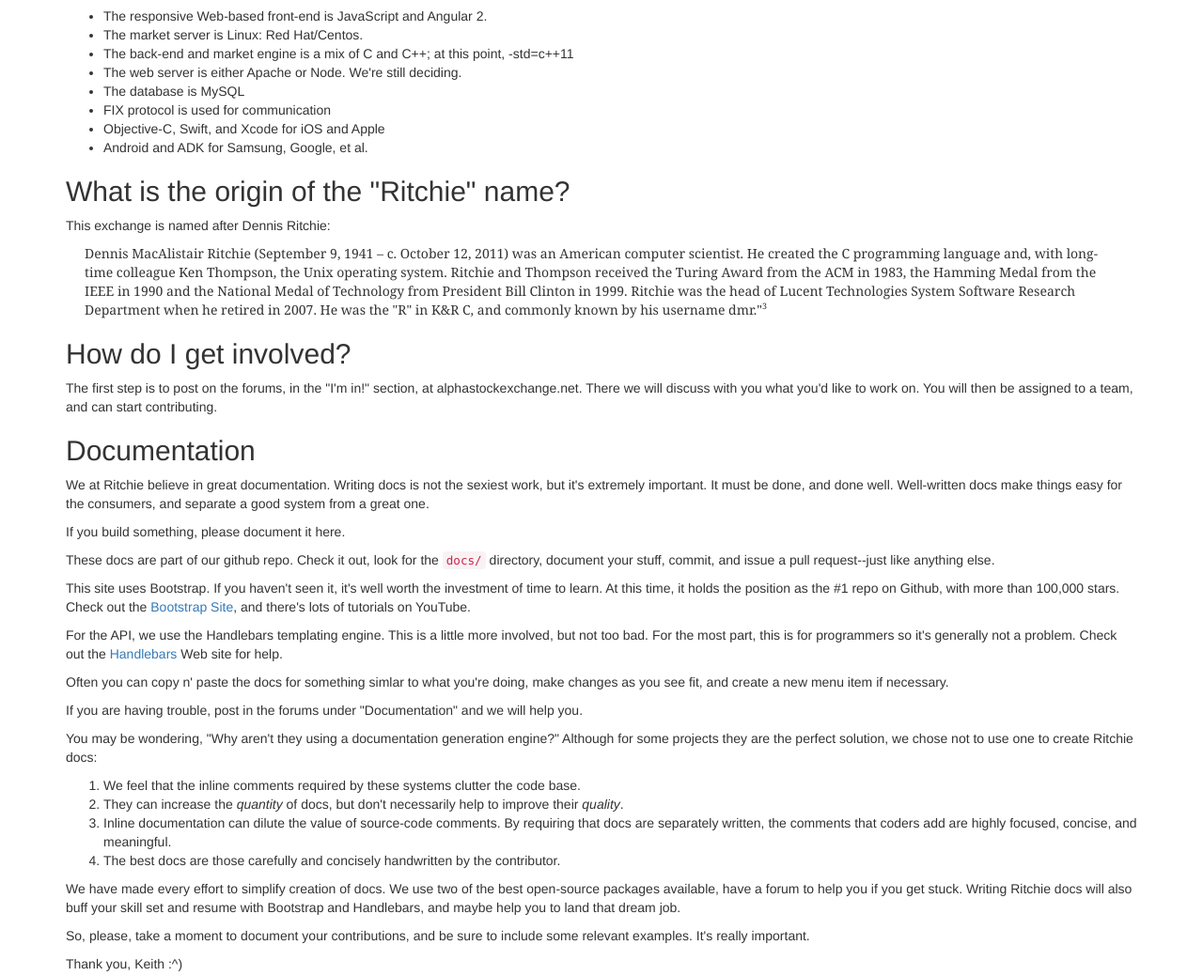
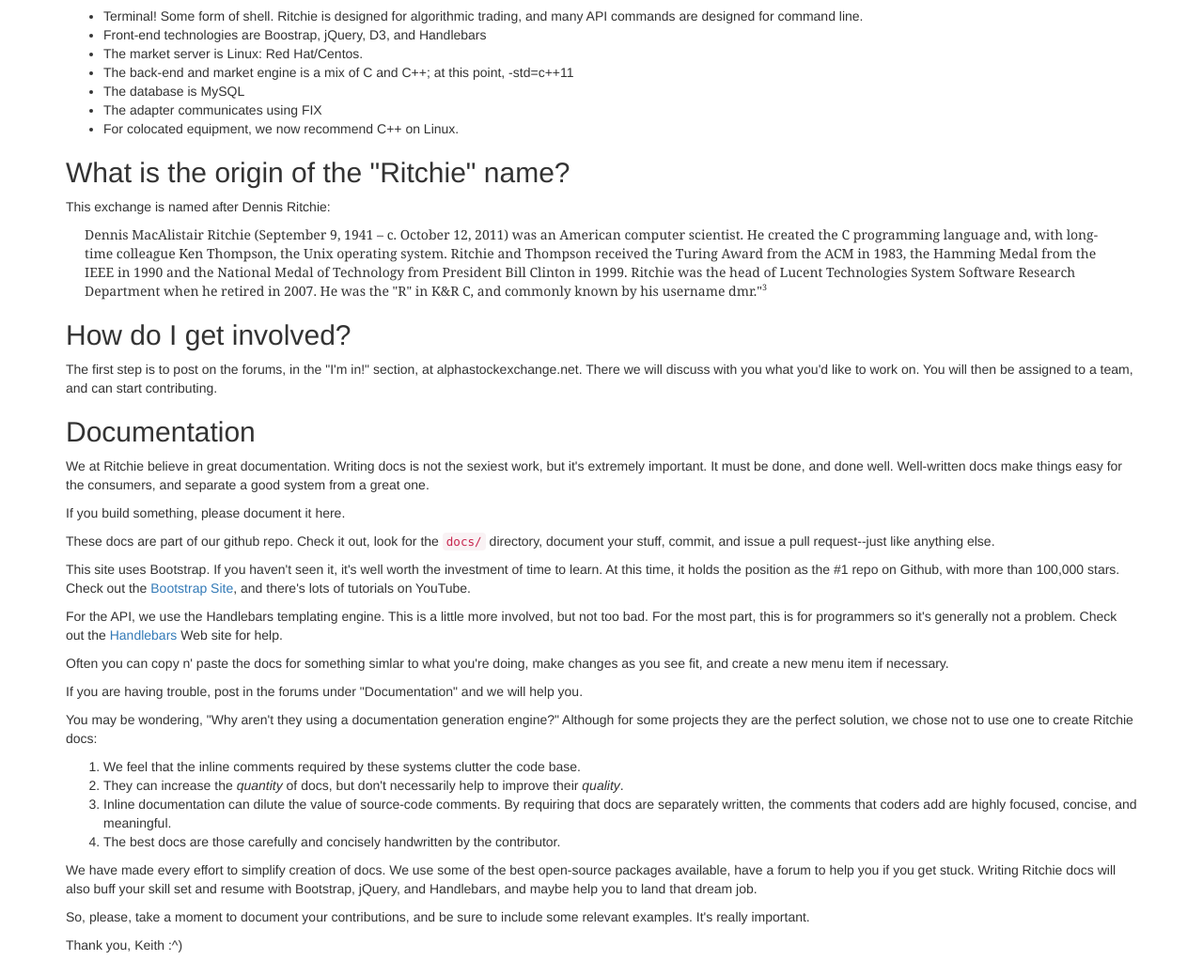
Before and after one commit to kmiklas/Ritchie, a plain HTML site: page rsxOrg/index.html in a window 1280 px wide. Shown: the part 1345-2384 px from the top of the page at 94% size. Drawn offline with nearby package versions, Linux system fonts and the light colour scheme.

Commit message:
Tech stack updates

```diff
--- a/rsxOrg/index.html
+++ b/rsxOrg/index.html
@@ -122,14 +122,13 @@
             </ul>
             <h2>What is the Ritchie technology stack?</h2>
             <ul>
-                <li>The responsive Web-based front-end is JavaScript and Angular 2.</li>
+                <li>Terminal! Some form of shell. Ritchie is designed for algorithmic trading, and many API commands are designed for command line.
+                <li>Front-end technologies are Boostrap, jQuery, D3, and Handlebars</li>
                 <li>The market server is Linux: Red Hat/Centos.
                 <li>The back-end and market engine is a mix of C and C++; at this point, -std=c++11</li>
-                <li>The web server is either Apache or Node. We're still deciding.
                 <li>The database is MySQL</li>
-                <li>FIX protocol is used for communication</li>
-                <li>Objective-C, Swift, and Xcode for iOS and Apple</li>
-                <li>Android and ADK for Samsung, Google, et al.</li>
+                <li>The adapter communicates using FIX</li>
+                <li>For colocated equipment, we now recommend C++ on Linux.
             </ul>
             <h2>What is the origin of the "Ritchie" name?</h2>
             <p>This exchange is named after Dennis Ritchie:</p>
@@ -152,7 +151,7 @@
               <li>Inline documentation can dilute the value of source-code comments. By requiring that docs are separately written, the comments that coders add are highly focused, concise, and meaningful.</li>
               <li>The best docs are those carefully and concisely handwritten by the contributor.</li>
             </ol>
-            <p>We have made every effort to simplify creation of docs. We use two of the best open-source packages available, have a forum to help you if you get stuck. Writing Ritchie docs will also buff your skill set and resume with Bootstrap and Handlebars, and maybe help you to land that dream job.</p>
+            <p>We have made every effort to simplify creation of docs. We use some of the best open-source packages available, have a forum to help you if you get stuck. Writing Ritchie docs will also buff your skill set and resume with Bootstrap, jQuery, and Handlebars, and maybe help you to land that dream job.</p>
             <p>So, please, take a moment to document your contributions, and be sure to include some relevant examples. It's really important.</p>
             <p>Thank you, Keith :^)</p>
             <br><br>
```
